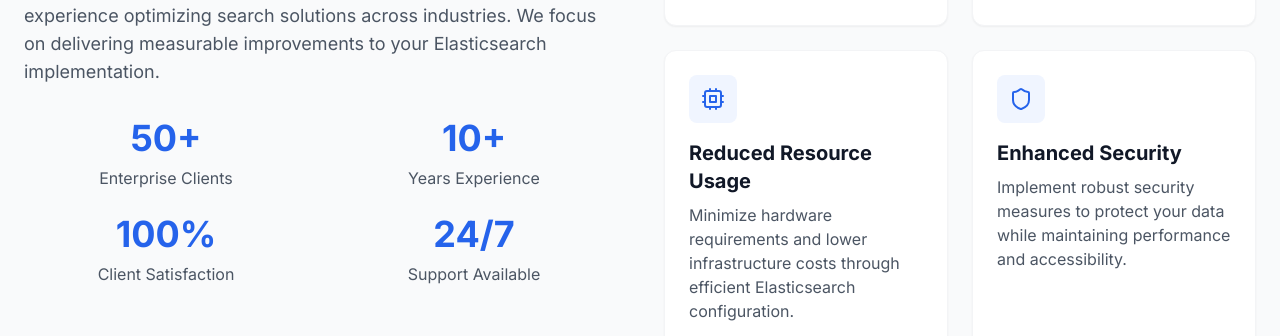
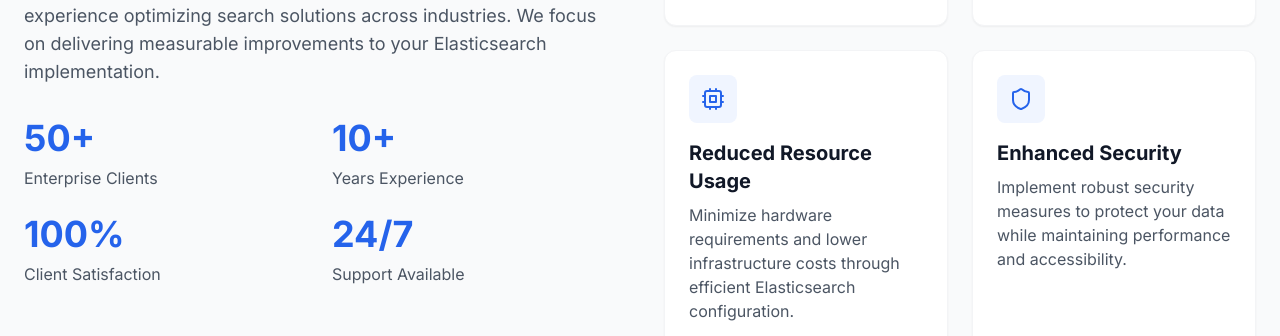
Before and after one commit to ivssh/queryquotient-latest, a React (Vite) app: page / in a window 1280 px wide. Shown: the part 2706-3042 px from the top of the page. Built offline with nearby package versions, Linux system fonts and the light colour scheme.

Commit message:
Layout changes in features

```diff
--- a/src/components/Features.tsx
+++ b/src/components/Features.tsx
@@ -39,19 +39,19 @@ const Features: React.FC = () => {
             </p>
 
             <div className="grid grid-cols-2 gap-6">
-              <div className="text-center">
+              <div className="text-left">
                 <div className="text-4xl font-bold text-blue-600 mb-2">50+</div>
                 <div className="text-gray-600">Enterprise Clients</div>
               </div>
-              <div className="text-center">
+              <div className="text-left">
                 <div className="text-4xl font-bold text-blue-600 mb-2">10+</div>
                 <div className="text-gray-600">Years Experience</div>
               </div>
-              <div className="text-center">
+              <div className="text-left">
                 <div className="text-4xl font-bold text-blue-600 mb-2">100%</div>
                 <div className="text-gray-600">Client Satisfaction</div>
               </div>
-              <div className="text-center">
+              <div className="text-left">
                 <div className="text-4xl font-bold text-blue-600 mb-2">24/7</div>
                 <div className="text-gray-600">Support Available</div>
               </div>
```
